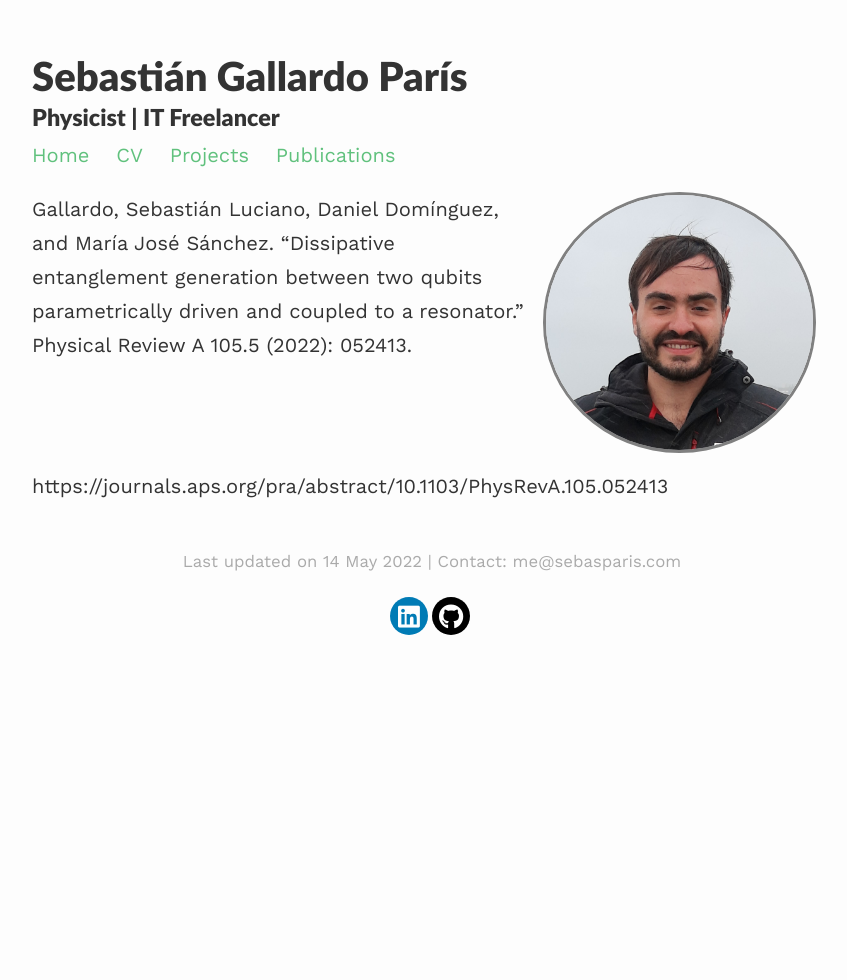
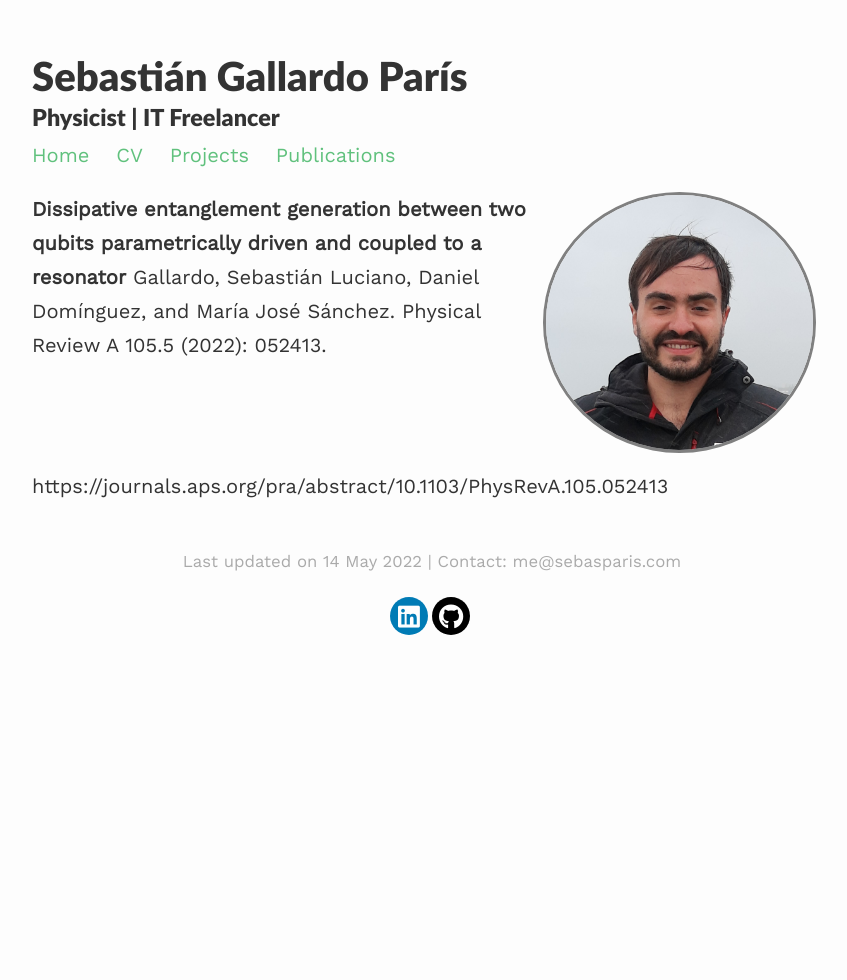
Before and after one commit to sebasparis/sebasparis.github.io, a Jekyll site: the page built from publications.md, in a window 1280 px wide. Shown: the whole page, without its empty margins (208-1055 px from the left). Built offline with Jekyll 4.4.1, drawn with Linux system fonts in a browser that asks for light colours; nearby versions of some CDN libraries.

```diff
--- a/publications.md
+++ b/publications.md
@@ -8,4 +8,7 @@ published: true
 ---
 
 
-Gallardo, Sebastián Luciano, Daniel Domínguez, and María José Sánchez. "Dissipative entanglement generation between two qubits parametrically driven and coupled to a resonator." Physical Review A 105.5 (2022): 052413. https://journals.aps.org/pra/abstract/10.1103/PhysRevA.105.052413
+**Dissipative entanglement generation between two qubits parametrically driven and coupled to a resonator**
+Gallardo, Sebastián Luciano, Daniel Domínguez, and María José Sánchez.
+Physical Review A 105.5 (2022): 052413.
+https://journals.aps.org/pra/abstract/10.1103/PhysRevA.105.052413
```
